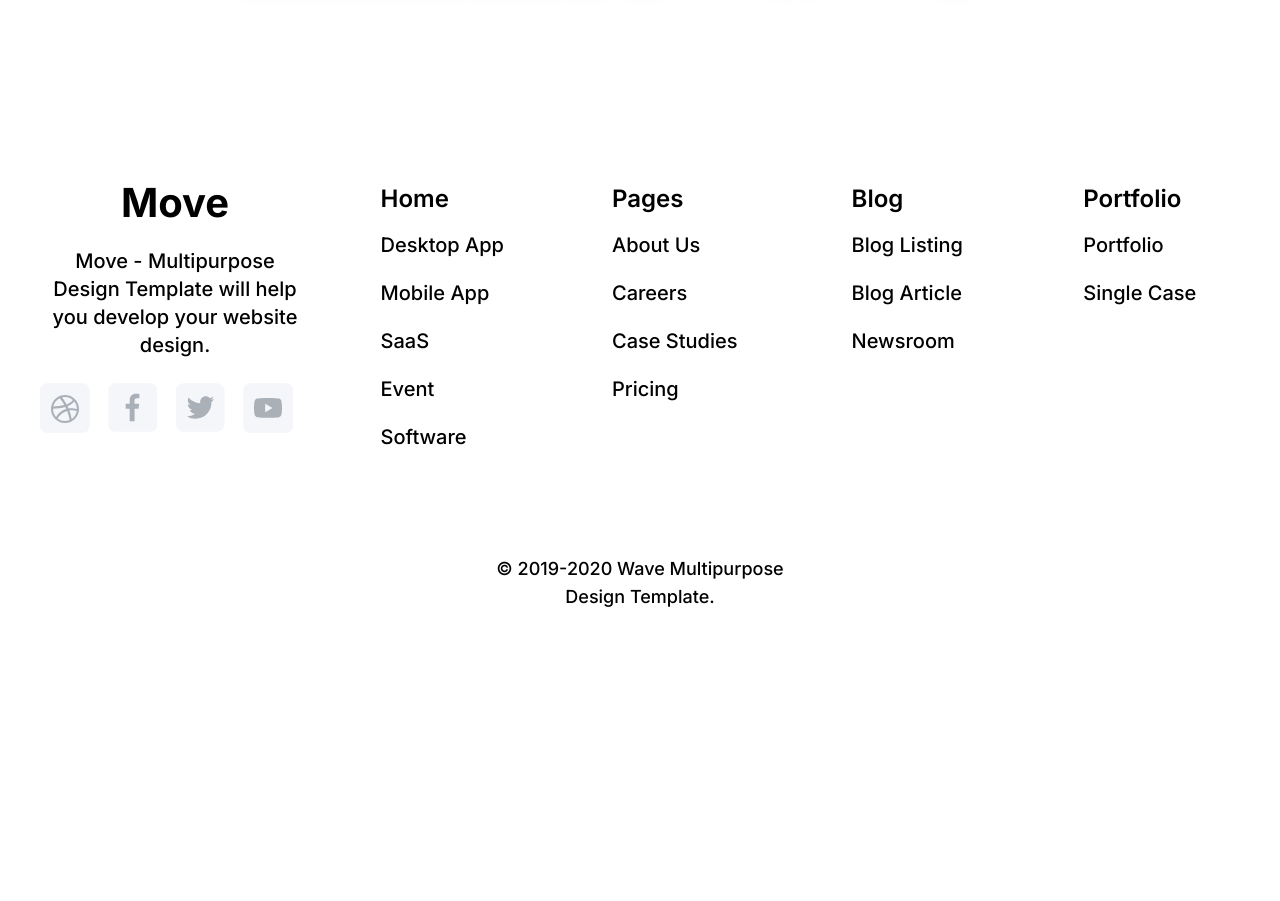
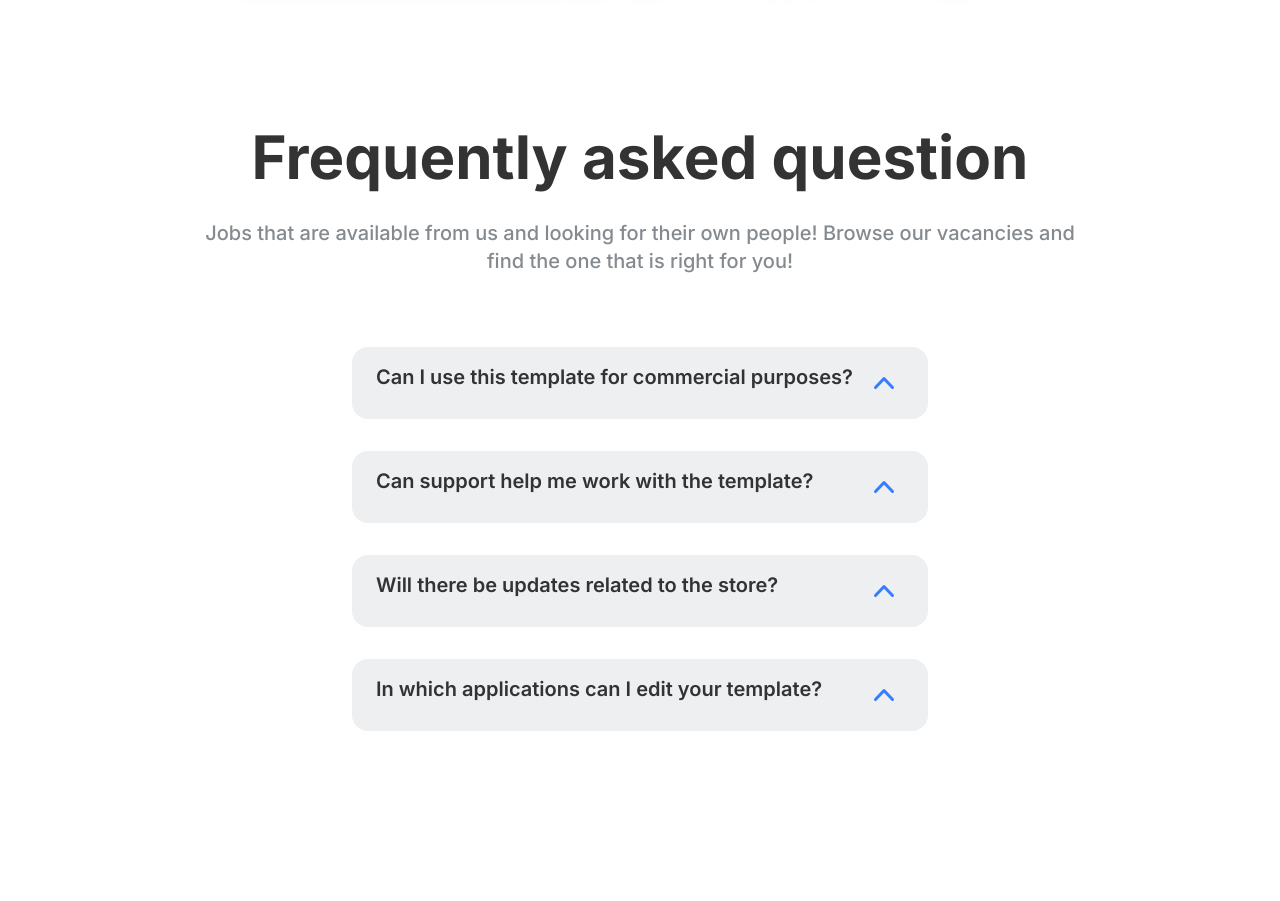
Before and after one commit to J-Friedemann/Move-next, a Next.js app: page /home/business in a window 1280 px wide. Shown: the part 4680-5581 px from the top of the page. Before the commit the page ends 5331 px from the top, so only its background shows below. Built offline with nearby package versions, Linux system fonts and the light colour scheme.

Commit message:
feat: adicionado section FrequentlyQuestion

```diff
--- /dev/null
+++ b/app/home/business/Components/FrequentlyQuestion.jsx
@@ -0,0 +1,118 @@
+"use client";
+import BodyText from "@/app/Components/utils/text/BodyText";
+import Title from "@/app/Components/utils/text/Title";
+import React from "react";
+import { Disclosure } from "@headlessui/react";
+import { ChevronUpIcon } from "@heroicons/react/20/solid";
+
+const FrequentlyQuestion = () => {
+  return (
+    <section className="grid grid-flow-row max-w-[16rem] xs:max-w-xs sm:max-w-md lg:max-w-4xl mt-28 gap-6 md:gap-8 content-center mx-auto text-center">
+      <Title className="text-center">Frequently asked question</Title>
+      <BodyText className="text-center">
+        Jobs that are available from us and looking for their own people! Browse
+        our vacancies and find the one that is right for you!
+      </BodyText>
+      <div className="grid grid-cols-1 gap-4 lg:gap-8 mt-10">
+        <div className="mx-auto w-full max-w-md lg:max-w-xl rounded-2xl bg-support3/20 p-2">
+          <Disclosure>
+            {({ open }) => (
+              <>
+                <Disclosure.Button className="flex w-full justify-between rounded-lg  px-4 py-2 text-left text-lg font-medium text-emphasis1 ">
+                  <BodyText className="font-semibold text-support1">
+                    Can I use this template for commercial purposes?
+                  </BodyText>
+                  <ChevronUpIcon
+                    className={`${
+                      open ? "rotate-180 transform" : ""
+                    } h-10 w-10 text-purple-500`}
+                  />
+                </Disclosure.Button>
+                <Disclosure.Panel className="px-4 pt-4 pb-2 text-sm text-gray-500">
+                  Lorem ipsum dolor sit amet consectetur adipisicing elit. Iste
+                  nesciunt aut sed quo omnis, corrupti itaque officiis adipisci
+                  deleniti ratione facere nemo inventore? Vero cum expedita
+                  rerum sequi unde nesciunt?
+                </Disclosure.Panel>
+              </>
+            )}
+          </Disclosure>
+        </div>
+        <div className="mx-auto w-full max-w-md  lg:max-w-xl rounded-2xl bg-support3/20 p-2">
+          <Disclosure>
+            {({ open }) => (
+              <>
+                <Disclosure.Button className="flex w-full justify-between rounded-lg  px-4 py-2 text-left text-lg font-medium text-emphasis1 ">
+                  <BodyText className="font-semibold text-support1">
+                    Can support help me work with the template?
+                  </BodyText>
+                  <ChevronUpIcon
+                    className={`${
+                      open ? "rotate-180 transform" : ""
+                    } h-10 w-10 text-purple-500`}
+                  />
+                </Disclosure.Button>
+                <Disclosure.Panel className="px-4 pt-4 pb-2 text-sm text-gray-500">
+                  Lorem ipsum dolor sit amet consectetur adipisicing elit. Iste
+                  nesciunt aut sed quo omnis, corrupti itaque officiis adipisci
+                  deleniti ratione facere nemo inventore? Vero cum expedita
+                  rerum sequi unde nesciunt?
+                </Disclosure.Panel>
+              </>
+            )}
+          </Disclosure>
+        </div>
+        <div className="mx-auto w-full max-w-md  lg:max-w-xl rounded-2xl bg-support3/20 p-2">
+          <Disclosure>
+            {({ open }) => (
+              <>
+                <Disclosure.Button className="flex w-full justify-between rounded-lg  px-4 py-2 text-left text-lg font-medium text-emphasis1 ">
+                  <BodyText className="font-semibold text-support1">
+                    Will there be updates related to the store?
+                  </BodyText>
+                  <ChevronUpIcon
+                    className={`${
+                      open ? "rotate-180 transform" : ""
+                    } h-10 w-10 text-purple-500`}
+                  />
+                </Disclosure.Button>
+                <Disclosure.Panel className="px-4 pt-4 pb-2 text-sm text-gray-500">
+                  Lorem ipsum dolor sit amet consectetur adipisicing elit. Iste
+                  nesciunt aut sed quo omnis, corrupti itaque officiis adipisci
+                  deleniti ratione facere nemo inventore? Vero cum expedita
+                  rerum sequi unde nesciunt?
+                </Disclosure.Panel>
+              </>
+            )}
+          </Disclosure>
+        </div>
+        <div className="mx-auto w-full max-w-md  lg:max-w-xl rounded-2xl bg-support3/20 p-2">
+          <Disclosure>
+            {({ open }) => (
+              <>
+                <Disclosure.Button className="flex w-full justify-between rounded-lg  px-4 py-2 text-left text-lg font-medium text-emphasis1 ">
+                  <BodyText className="font-semibold text-support1">
+                    In which applications can I edit your template?
+                  </BodyText>
+                  <ChevronUpIcon
+                    className={`${
+                      open ? "rotate-180 transform" : ""
+                    } h-10 w-10 text-purple-500`}
+                  />
+                </Disclosure.Button>
+                <Disclosure.Panel className="px-4 pt-4 pb-2 text-sm text-gray-500">
+                  Lorem ipsum dolor sit amet consectetur adipisicing elit. Iste
+                  nesciunt aut sed quo omnis, corrupti itaque officiis adipisci
+                  deleniti ratione facere nemo inventore? Vero cum expedita
+                  rerum sequi unde nesciunt?
+                </Disclosure.Panel>
+              </>
+            )}
+          </Disclosure>
+        </div>
+      </div>
+    </section>
+  );
+};
+
+export default FrequentlyQuestion;
--- a/app/home/business/page.jsx
+++ b/app/home/business/page.jsx
@@ -5,6 +5,7 @@ import CardsSection from "./Components/CardsSection";
 import TransferSection from "./Components/TransferSection";
 import Statistics from "./Components/Statistics";
 import WhatAbout from "./Components/WhatAbout";
+import FrequentlyQuestion from "./Components/FrequentlyQuestion";
 
 const page = () => {
   return (
@@ -15,6 +16,7 @@ const page = () => {
       <TransferSection />
       <Statistics />
       <WhatAbout />
+      <FrequentlyQuestion />
     </main>
   );
 };
--- a/package.json
+++ b/package.json
@@ -9,7 +9,8 @@
     "lint": "next lint"
   },
   "dependencies": {
-    "@headlessui/react": "^1.7.15",
+    "@headlessui/react": "^1.7.16",
+    "@heroicons/react": "^2.0.18",
     "eslint": "8.44.0",
     "eslint-config-next": "13.4.8",
     "next": "^13.4.9",
```
Also changed, not shown: 1 other file (tests, documents, lock files or other folders).
